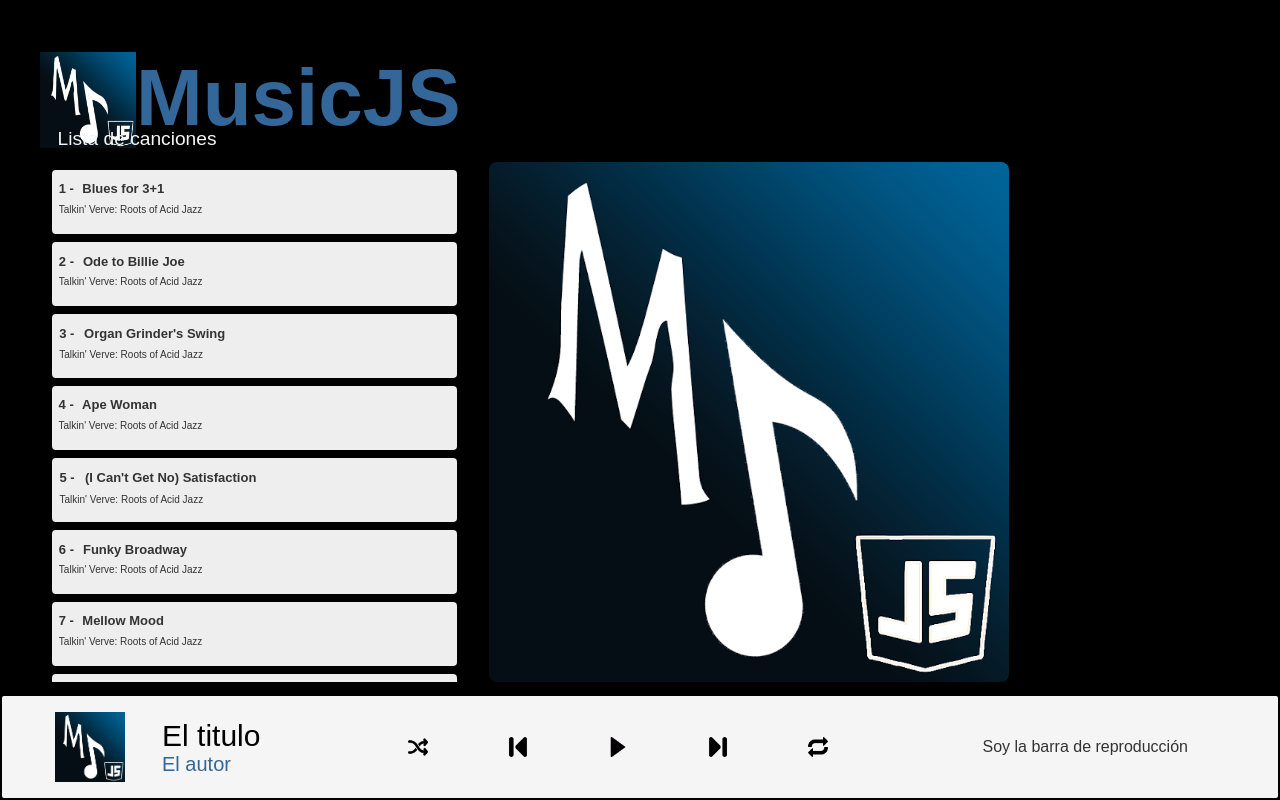
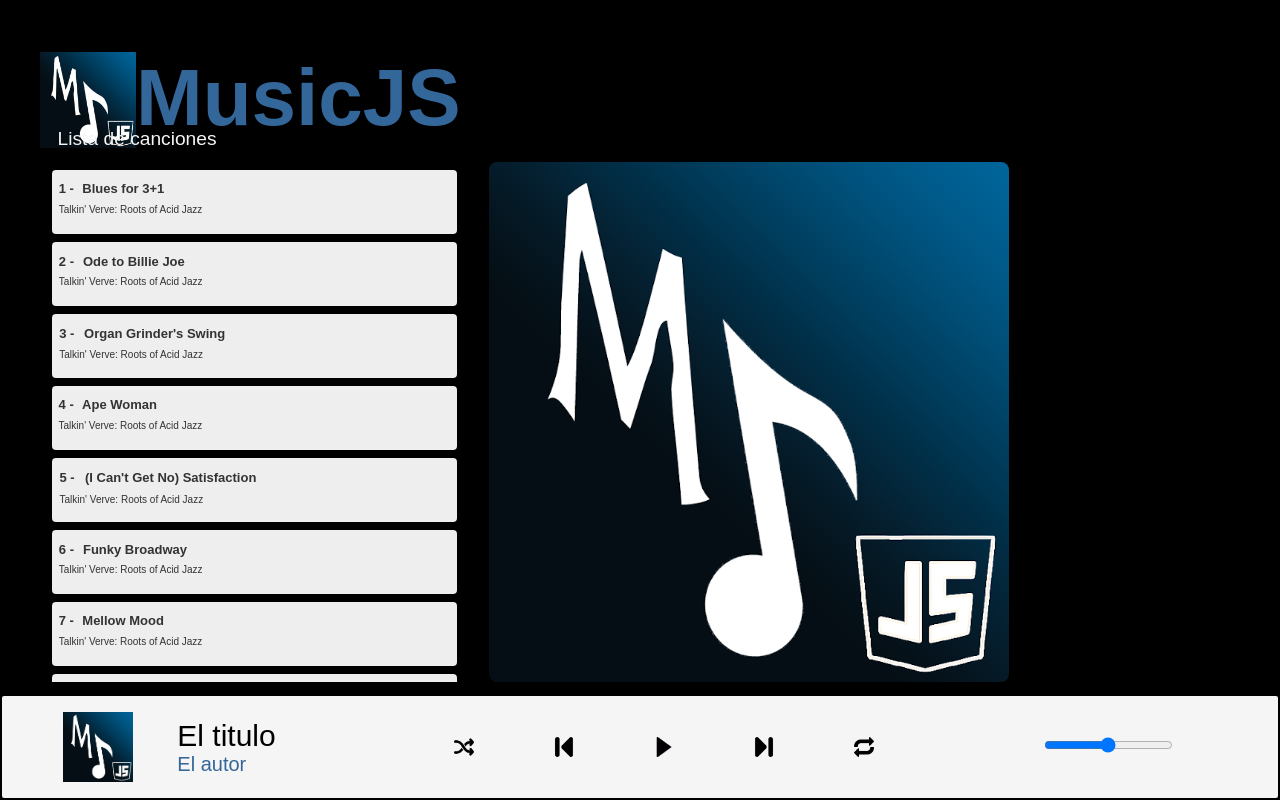
Before and after one commit to BeatrizMV/MusicJS, an Angular app: page / in a window 1280 px wide. Built offline with nearby package versions, Linux system fonts and the light colour scheme.

Commit message:
slider del audio

```diff
--- a/src/app/reproductor/reproductor.component.html
+++ b/src/app/reproductor/reproductor.component.html
@@ -17,6 +17,6 @@
         <img class="botones" src="assets/images/repetir.png" (click)="onLoop()"/>
     </div>
     <div class="barra">
-        Soy la barra de reproducción
+        <input type="range" min="1" max="100" value="50">
     </div>
 </div>
```
Also changed, not shown: src/app/reproductor/reproductor.component.css (line endings or trailing spaces).
